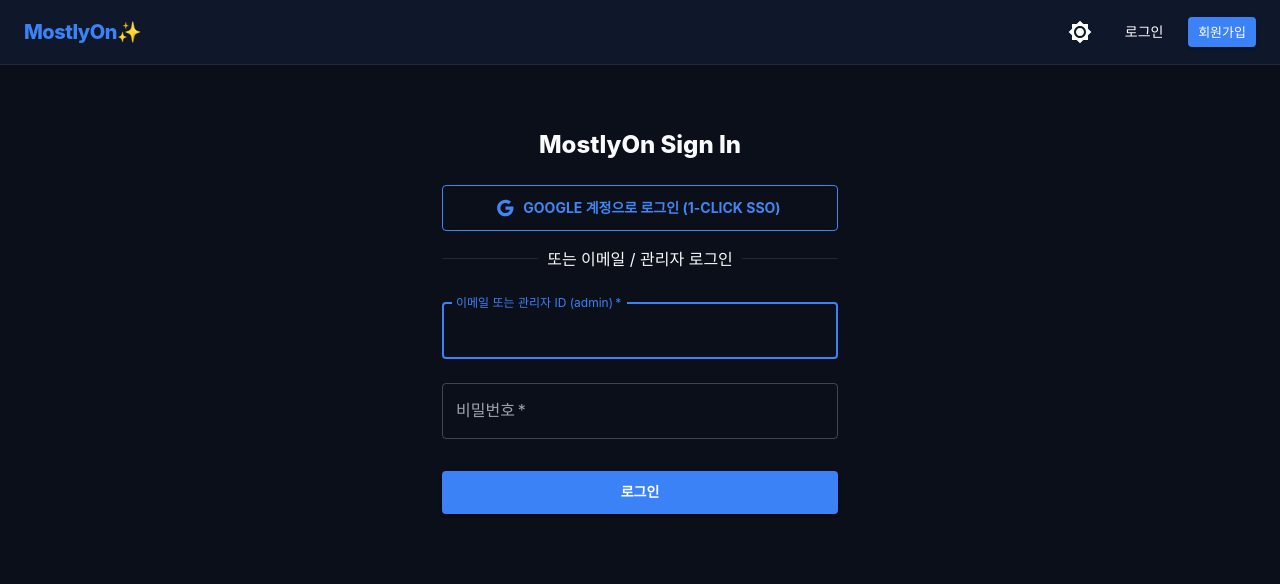
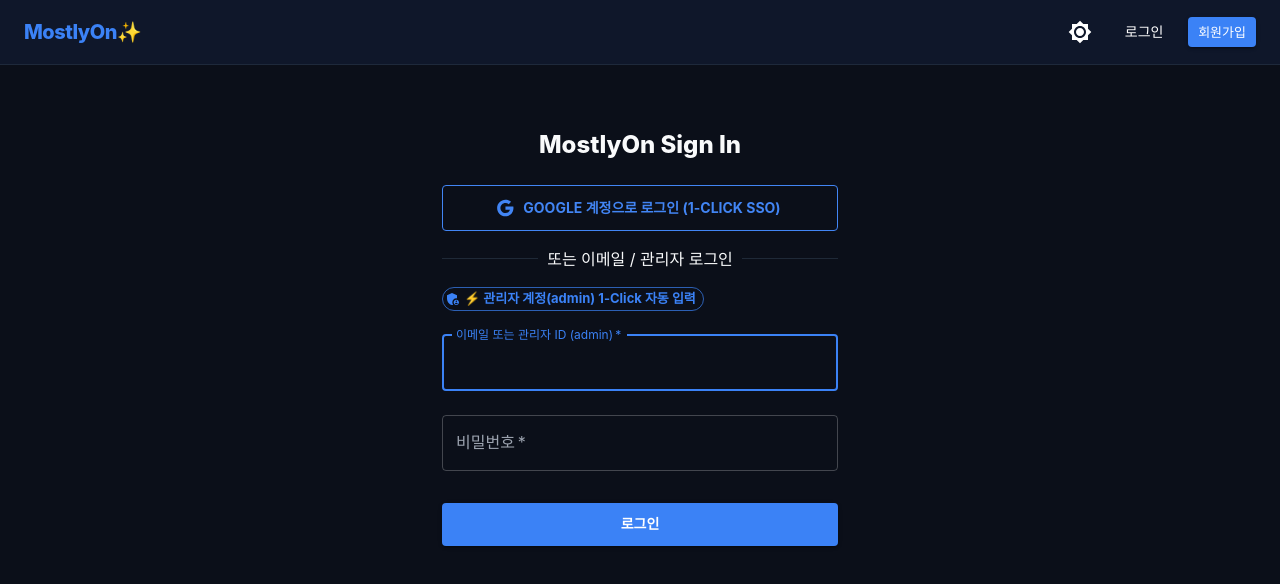
Before and after one commit to Jeffahn0903/myagent, a Next.js app: page /login in a window 1280 px wide. Shown: the top 584 px of the page. Built offline with nearby package versions, Linux system fonts and the light colour scheme; no server answers.

Commit message:
feat: add 1-click admin auto fill button and create comprehensive oauth verification checklist

```diff
--- a/src/app/login/page.tsx
+++ b/src/app/login/page.tsx
@@ -10,8 +10,11 @@
   Alert,
   Divider,
   CircularProgress,
+  Stack,
+  Chip,
 } from '@mui/material';
 import GoogleIcon from '@mui/icons-material/Google';
+import AdminPanelSettingsIcon from '@mui/icons-material/AdminPanelSettings';
 import { useAuth } from '@/contexts/AuthContext';
 import { useRouter, useSearchParams } from 'next/navigation';
 
@@ -28,11 +31,17 @@
   let displayError = error;
   if (!displayError && queryError) {
     if (queryError === 'invalid_client') {
-      displayError = 'Google OAuth Client Secret 정보가 올바르지 않거나 Vercel 환경변수가 동기화되지 않았습니다. 아래 [admin / Jeff1732!] 계정으로 즉시 로그인하실 수 있습니다.';
+      displayError = 'Google OAuth 설정(Vercel 환경변수 또는 구글 콘솔) 동기화가 진행 중입니다. 아래 [⚡ 관리자 계정 1-Click 입력]을 눌러 즉시 로그인하실 수 있습니다.';
     } else {
-      displayError = `로그인 오류: ${queryError}`;
+      displayError = `로그인 처리 결과: ${queryError}`;
     }
   }
+
+  const handleFillAdmin = () => {
+    setEmail('admin');
+    setPassword('Jeff1732!');
+    setError('');
+  };
 
   const handleSubmit = async (event: React.FormEvent) => {
     event.preventDefault();
@@ -106,6 +115,18 @@
               </Alert>
             )}
 
+            <Stack direction="row" justifyContent="flex-end" sx={{ mb: 1 }}>
+              <Chip
+                icon={<AdminPanelSettingsIcon style={{ fontSize: 16 }} />}
+                label="⚡ 관리자 계정(admin) 1-Click 자동 입력"
+                onClick={handleFillAdmin}
+                color="primary"
+                variant="outlined"
+                size="small"
+                sx={{ cursor: 'pointer', fontWeight: 700 }}
+              />
+            </Stack>
+
             <TextField
               margin="normal"
               required
```
